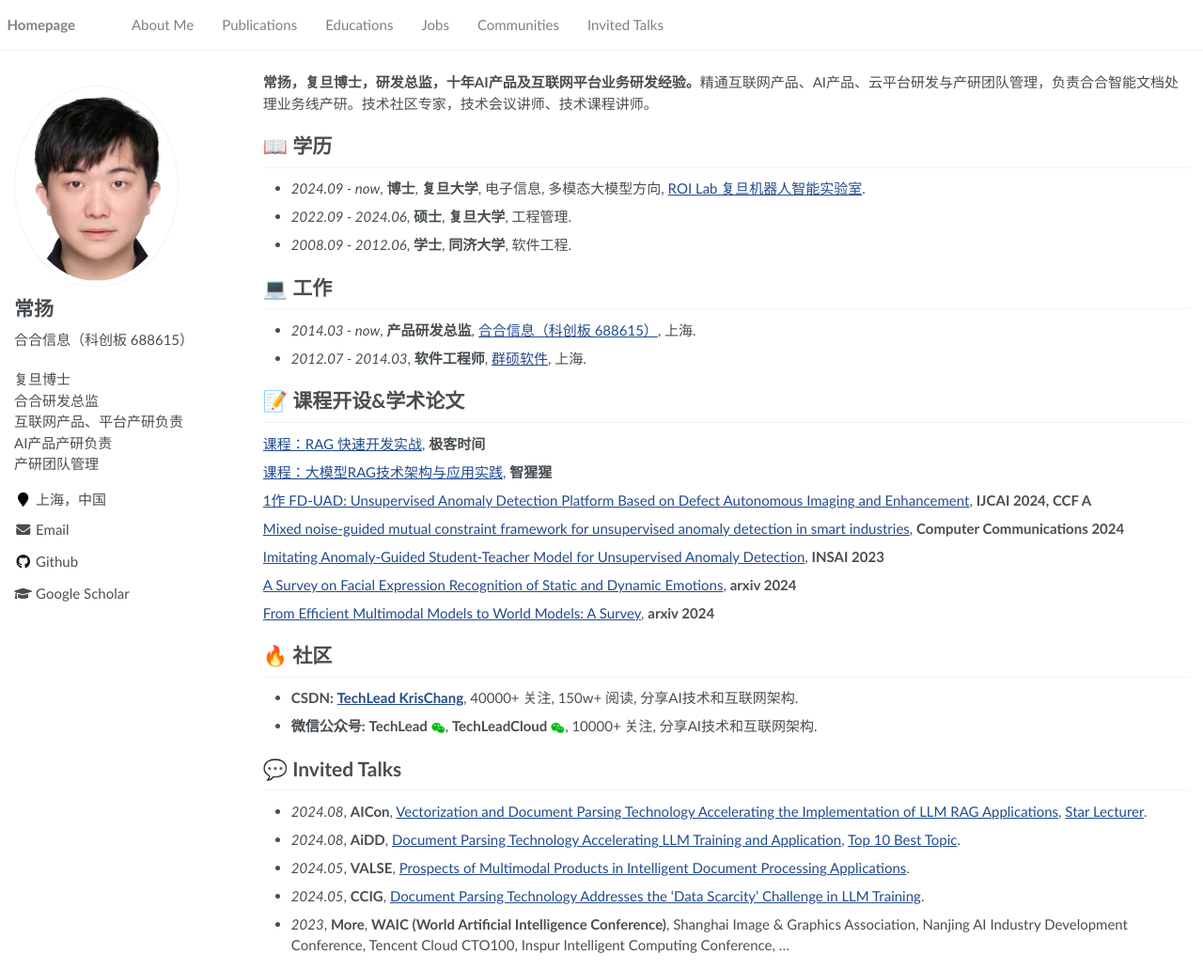
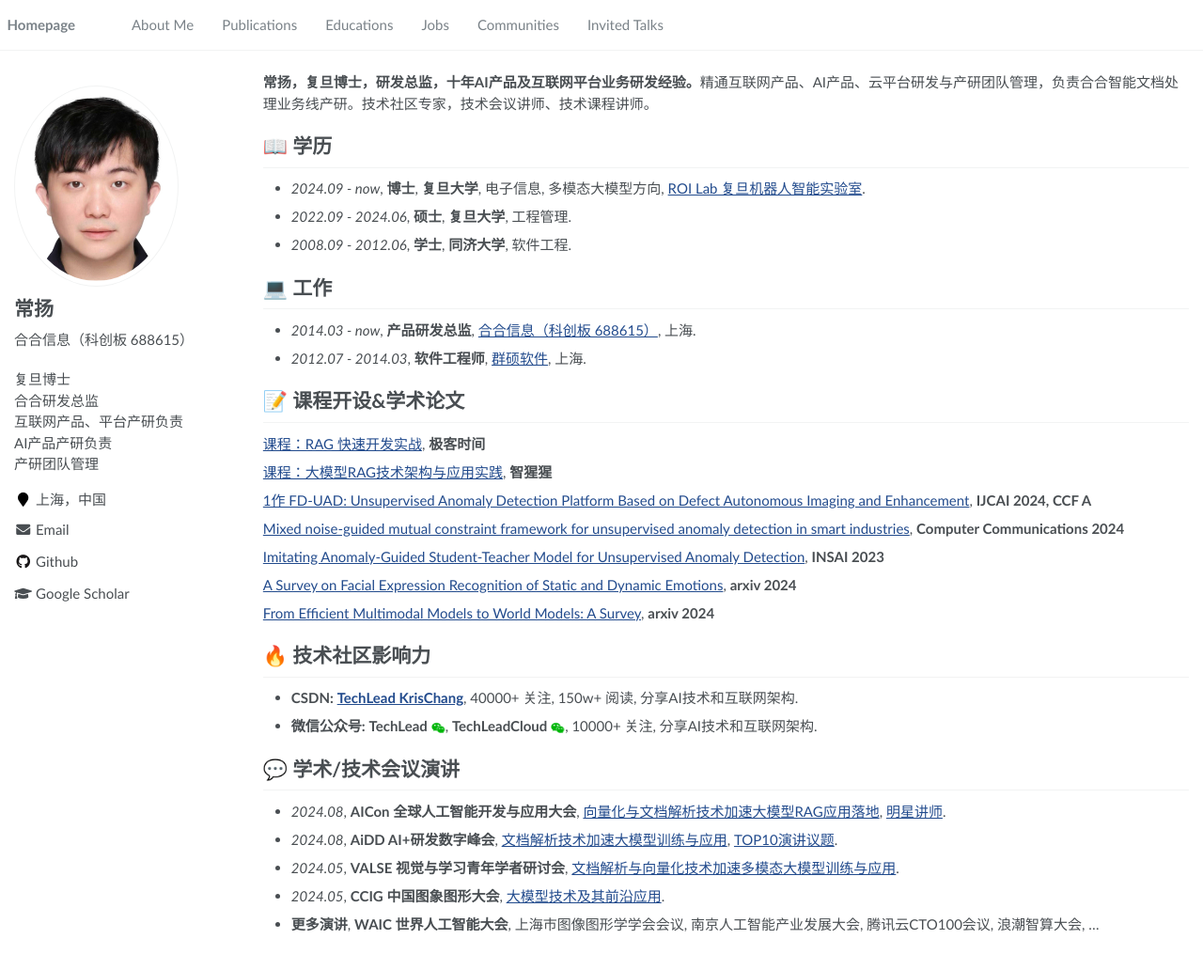
Before and after one commit to yangchangcy/yangchangcy.github.io, a Jekyll site: the page built from _pages/about.md, in a window 1280 px wide and 1032 px high. Shown: the whole window at 94% size. Built offline with Jekyll 4.4.1, drawn with Linux system fonts in a browser that asks for light colours.

Commit message:
Update about.md

```diff
--- a/_pages/about.md
+++ b/_pages/about.md
@@ -48,19 +48,19 @@
 
 [From Efficient Multimodal Models to World Models: A Survey](https://arxiv.org/abs/2407.00118), **arxiv 2024**
 
-# 🔥 社区
+# 🔥 技术社区影响力
 
 - **CSDN:** [**TechLead KrisChang**](https://techlead.blog.csdn.net), 40000+ 关注, 150w+ 阅读, 分享AI技术和互联网架构.
 
 - **微信公众号:** **TechLead** [![WeChat QR](../images/wechat_logo_15h.png)](https://raw.githubusercontent.com/yangchangcy/zh/refs/heads/main/images/wechat1.jpg), **TechLeadCloud** [![WeChat QR](../images/wechat_logo_15h.png)](https://raw.githubusercontent.com/yangchangcy/zh/refs/heads/main/images/wechat2.jpg), 10000+ 关注, 分享AI技术和互联网架构.
 
-# 💬 Invited Talks
-- *2024.08*, **AICon**, [Vectorization and Document Parsing Technology Accelerating the Implementation of LLM RAG Applications](https://aicon.infoq.cn/2024/shanghai/presentation/6004), [Star Lecturer](https://mp.weixin.qq.com/s/4UHYJ1cb-XiQPHjdOEXf6A).
+# 💬 学术/技术会议演讲
+- *2024.08*, **AICon 全球人工智能开发与应用大会**, [向量化与文档解析技术加速大模型RAG应用落地](https://aicon.infoq.cn/2024/shanghai/presentation/6004), [明星讲师](https://mp.weixin.qq.com/s/4UHYJ1cb-XiQPHjdOEXf6A).
 
-- *2024.08*, **AiDD**, [Document Parsing Technology Accelerating LLM Training and Application](https://aidd.vip/CWBWD-2024bj), [Top 10 Best Topic](https://mp.weixin.qq.com/s/Dx0o7EazUkZa9dxRutKJbw).
+- *2024.08*, **AiDD AI+研发数字峰会**, [文档解析技术加速大模型训练与应用](https://aidd.vip/CWBWD-2024bj), [TOP10演讲议题](https://mp.weixin.qq.com/s/Dx0o7EazUkZa9dxRutKJbw).
 
-- *2024.05*, **VALSE**, [Prospects of Multimodal Products in Intelligent Document Processing Applications](https://cloud.tencent.com/developer/article/2417196).
+- *2024.05*, **VALSE 视觉与学习青年学者研讨会**, [文档解析与向量化技术加速多模态大模型训练与应用](https://cloud.tencent.com/developer/article/2417196).
 
-- *2024.05*, **CCIG**, [Document Parsing Technology Addresses the ‘Data Scarcity’ Challenge in LLM Training](https://baijiahao.baidu.com/s?id=1800356490899597731).
+- *2024.05*, **CCIG 中国图象图形大会**, [大模型技术及其前沿应用](https://baijiahao.baidu.com/s?id=1800356490899597731).
 
-- *2023*, **More**, **WAIC (World Artificial Intelligence Conference)**, Shanghai Image & Graphics Association, Nanjing AI Industry Development Conference, Tencent Cloud CTO100, Inspur Intelligent Computing Conference, ...
+- **更多演讲**, **WAIC 世界人工智能大会**, 上海市图像图形学学会会议, 南京人工智能产业发展大会, 腾讯云CTO100会议, 浪潮智算大会, ...
```
